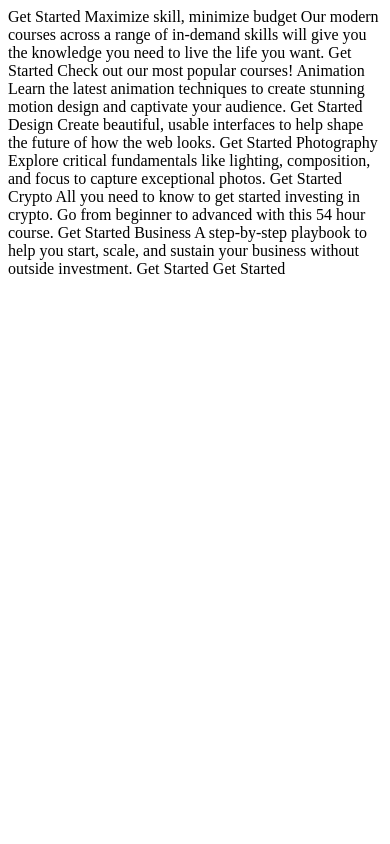
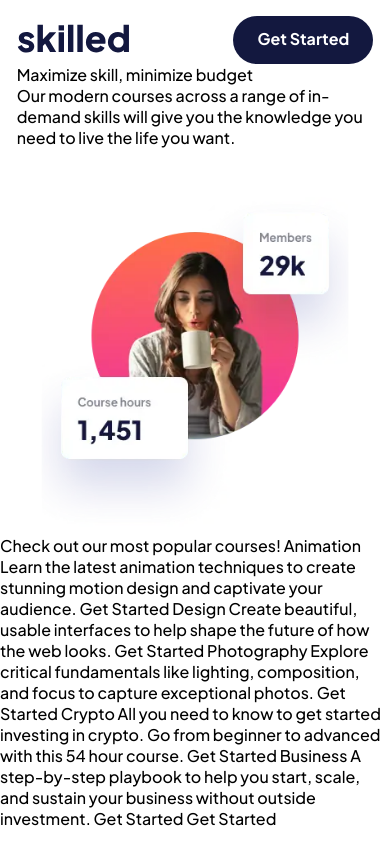
Before and after one commit to vanderms/skilled-landing-page, a website: page index.html in a window 390 px wide. Drawn offline with Linux system fonts and the light colour scheme.

Commit message:
feat: implement navbar responsive design

```diff
--- a/index.html
+++ b/index.html
@@ -11,20 +11,62 @@
   <link
     href="https://fonts.googleapis.com/css2?family=Plus+Jakarta+Sans:wght@500;700;800&display=swap"
     rel="stylesheet">
-
+  <link rel="stylesheet" href="index.css">
   <title>Frontend Mentor | Skilled e-learning landing page</title>
 </head>
 
 <body>
 
-  Get Started
+  <nav class="navbar">
+    <div class="container">
+      <a href="/" aria-label="Homepage">
+        <img src="/assets/logo-dark.svg" alt="">
+      </a>
+      <a href="" class="btn navbar-btn">
+        Get Started
+      </a>
+    </div>
+  </nav>
 
-  Maximize skill, minimize budget
+  <main>
+    <header class="header-section">
+      <div class="container">
+        <div class="content">
+          <h1 class="title">Maximize skill, minimize budget</h1>
+          <p class="description">Our modern courses across a range of in-demand skills
+            will give you the
+            knowledge you need to live the life you want.
+          </p>
+          <div>
+            <a href="/" class="btn primary-btn">Get Started</a>
+          </div>
+        </div>
+        <picture class="picture">
+          <source media="(min-width: 74rem)" srcset="/assets/image-hero-desktop.webp"
+            type="image/webp">
+          <source media="(min-width: 74rem)"
+            srcset="/assets/image-hero-desktop.png 1x, /assets/image-hero-desktop@2x.png">
 
-  Our modern courses across a range of in-demand skills will give you the
-  knowledge you need to live the life you want.
+          <source media="(min-width: 45rem)" srcset="/assets/image-hero-tablet.webp"
+            type="image/webp">
+          <source media="(min-width: 45rem)"
+            srcset="/assets/image-hero-tablet.png 1x, /assets/image-hero-tablet@2x.png">
 
-  Get Started
+          <source srcset="/assets/image-hero-mobile.webp" type="image/webp">
+          <img src="/assets/image-hero-mobile.png" alt=""
+            srcset="/assets/image-hero-mobile.png 1x, /assets/image-hero-mobile@2x.png">
+        </picture>
+      </div>
+    </header>
+
+  </main>
+
+
+
+
+
+
+
 
   Check out our most popular courses!
 
--- a/scss/index.scss
+++ b/scss/index.scss
@@ -150,3 +150,47 @@ $gradients: (
     line-height: 1.75rem;
   }
 }
+
+.btn {
+  max-width: 100%;
+  padding: 0.5625rem 0 0.6875rem;
+  display: grid;
+  place-items: center;
+  font-size: 1rem;
+  line-height: 1.75rem;
+  font-weight: 700;
+  border-radius: 999px;
+  color: map.get($colors, neutral);
+
+  @include media(xl) {
+    padding: 0.875rem 0;
+  }
+}
+
+.navbar-btn {
+  width: 8.75rem;
+  background-color: map.get($colors, neutral-800);
+
+  &:hover {
+    background-color: map.get($colors, neutral-600);
+  }
+}
+
+.navbar {
+  margin-top: 1rem;
+
+  @include media(md){
+    margin-top: 1.5rem;
+  }
+
+
+  .container {
+    display: flex;
+    justify-content: space-between;
+    align-items: center;
+  }
+
+
+
+
+}
```
Also changed, not shown: index.css, 1 other file.
